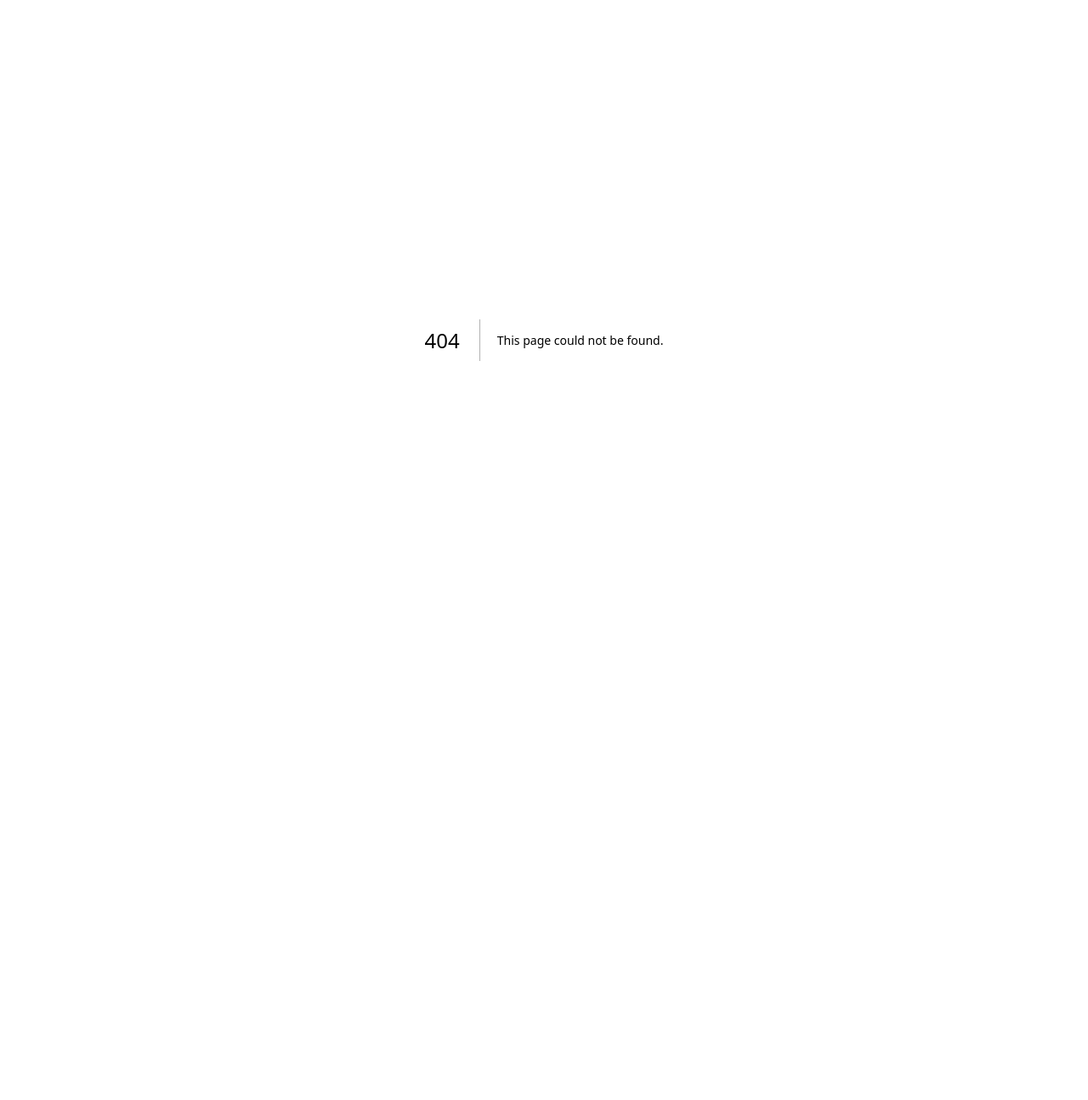
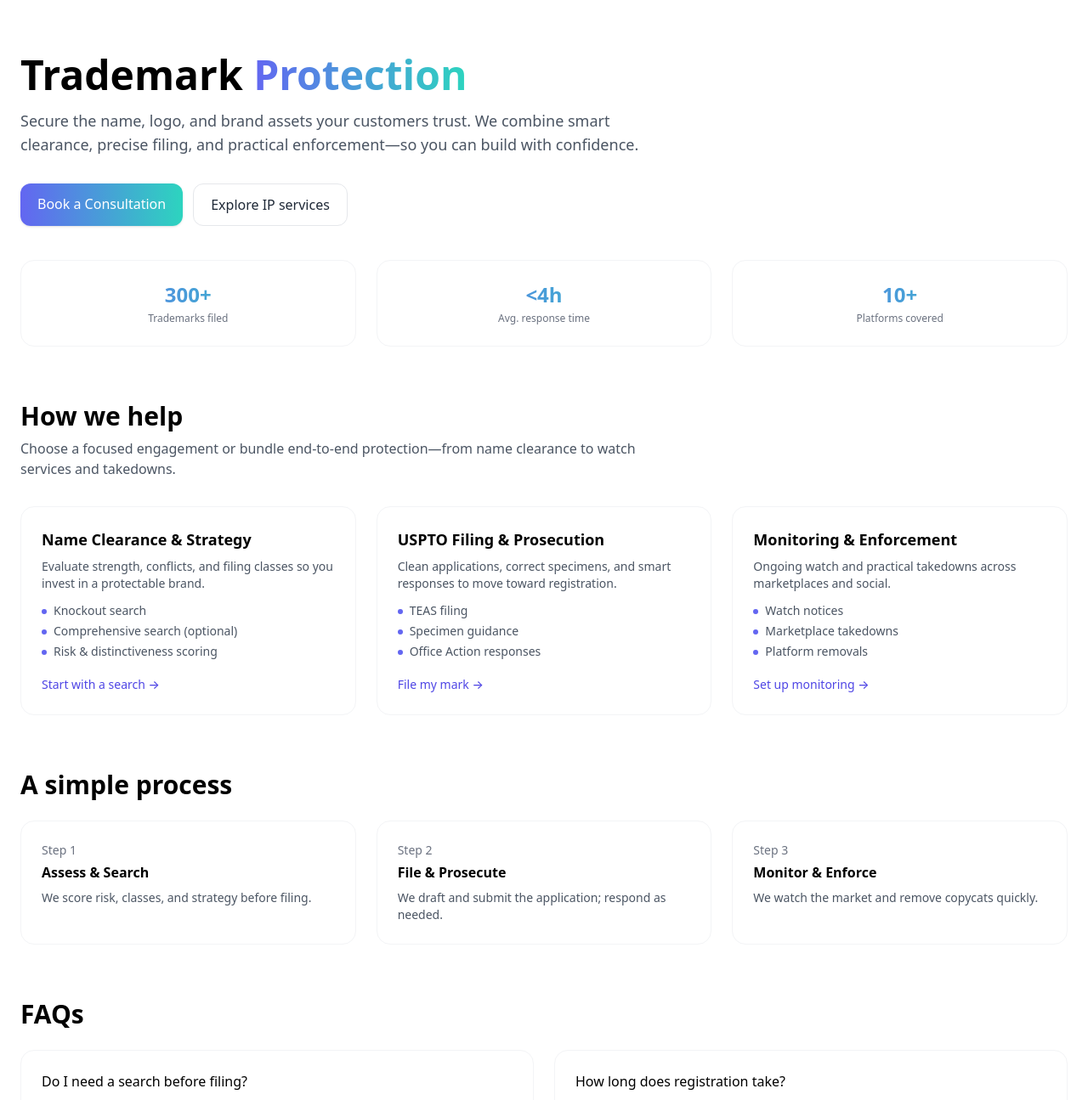
Before and after one commit to ajdreams17/Ascentlegal, a Next.js app: page /trademark in a window 1280 px wide. Before the commit this address had no page. Shown: the top 1295 px of the page at 85% size. Before the commit the page ends 800 px from the top, so only its background shows below. Built offline with nearby package versions, Linux system fonts and the light colour scheme.

Commit message:
Create page.jsx

```diff
--- /dev/null
+++ b/app/trademark/page.jsx
@@ -0,0 +1,181 @@
+import Link from "next/link";
+
+export const metadata = {
+  title: "Trademark Protection | Ascent Legal",
+  description:
+    "Name clearance, USPTO filing, and brand enforcement for founders and operators. Flat-fee options, fast turnarounds, business-first advice.",
+};
+
+const offerings = [
+  {
+    title: "Name Clearance & Strategy",
+    desc:
+      "Evaluate strength, conflicts, and filing classes so you invest in a protectable brand.",
+    bullets: ["Knockout search", "Comprehensive search (optional)", "Risk & distinctiveness scoring"],
+    cta: { label: "Start with a search", href: "/contact" },
+  },
+  {
+    title: "USPTO Filing & Prosecution",
+    desc:
+      "Clean applications, correct specimens, and smart responses to move toward registration.",
+    bullets: ["TEAS filing", "Specimen guidance", "Office Action responses"],
+    cta: { label: "File my mark", href: "/contact" },
+  },
+  {
+    title: "Monitoring & Enforcement",
+    desc:
+      "Ongoing watch and practical takedowns across marketplaces and social.",
+    bullets: ["Watch notices", "Marketplace takedowns", "Platform removals"],
+    cta: { label: "Set up monitoring", href: "/contact" },
+  },
+];
+
+const faqs = [
+  {
+    q: "Do I need a search before filing?",
+    a: "A comprehensive search reduces refusals and conflicts. We’ll score risk and recommend a filing plan.",
+  },
+  {
+    q: "How long does registration take?",
+    a: "Many applications see first USPTO review in 6–9 months. Timelines vary by basis and any refusals.",
+  },
+  {
+    q: "Flat fees or hourly?",
+    a: "Searches and standard filings are flat-fee. Responses and enforcement can be flat-fee or scoped up front.",
+  },
+];
+
+export default function TrademarkPage() {
+  return (
+    <main className="mx-auto max-w-7xl px-6 py-16">
+      {/* Hero */}
+      <section>
+        <h1 className="text-4xl md:text-5xl font-bold">
+          Trademark{" "}
+          <span className="bg-gradient-to-r from-indigo-500 to-teal-400 bg-clip-text text-transparent">
+            Protection
+          </span>
+        </h1>
+        <p className="mt-4 text-lg text-gray-600 max-w-3xl">
+          Secure the name, logo, and brand assets your customers trust. We combine smart clearance,
+          precise filing, and practical enforcement—so you can build with confidence.
+        </p>
+        <div className="mt-8 flex flex-wrap gap-3">
+          <Link
+            href="/contact"
+            className="rounded-xl bg-gradient-to-r from-indigo-500 to-teal-400 px-5 py-3 text-white shadow hover:opacity-90"
+          >
+            Book a Consultation
+          </Link>
+          <Link
+            href="/ip"
+            className="rounded-xl border border-gray-200 px-5 py-3 text-gray-800 hover:border-indigo-300"
+          >
+            Explore IP services
+          </Link>
+        </div>
+      </section>
+
+      {/* Proof / Stats */}
+      <section className="mt-10 grid grid-cols-1 sm:grid-cols-3 gap-6">
+        {[
+          { label: "Trademarks filed", value: "300+" },
+          { label: "Avg. response time", value: "<4h" },
+          { label: "Platforms covered", value: "10+" },
+        ].map((s) => (
+          <div key={s.label} className="rounded-2xl border border-gray-100 p-6 text-center bg-white">
+            <div className="text-2xl font-semibold bg-gradient-to-r from-indigo-500 to-teal-400 bg-clip-text text-transparent">
+              {s.value}
+            </div>
+            <div className="mt-1 text-xs text-gray-500">{s.label}</div>
+          </div>
+        ))}
+      </section>
+
+      {/* Offerings */}
+      <section className="mt-16">
+        <h2 className="text-2xl md:text-3xl font-semibold">How we help</h2>
+        <p className="mt-2 text-gray-600 max-w-3xl">
+          Choose a focused engagement or bundle end-to-end protection—from name clearance to
+          watch services and takedowns.
+        </p>
+
+        <div className="mt-8 grid sm:grid-cols-2 lg:grid-cols-3 gap-6">
+          {offerings.map((o) => (
+            <div
+              key={o.title}
+              className="rounded-2xl border border-gray-100 bg-white p-6 hover:shadow-sm transition-shadow"
+            >
+              <h3 className="text-lg font-semibold">{o.title}</h3>
+              <p className="mt-2 text-sm text-gray-600">{o.desc}</p>
+              <ul className="mt-3 space-y-1 text-sm text-gray-600">
+                {o.bullets.map((b) => (
+                  <li key={b} className="flex gap-2">
+                    <span className="h-1.5 w-1.5 mt-2 rounded-full bg-indigo-500" />
+                    {b}
+                  </li>
+                ))}
+              </ul>
+              <div className="mt-4">
+                <Link href={o.cta.href} className="text-sm font-medium text-indigo-600 hover:underline">
+                  {o.cta.label} →
+                </Link>
+              </div>
+            </div>
+          ))}
+        </div>
+      </section>
+
+      {/* Process */}
+      <section className="mt-16">
+        <h2 className="text-2xl md:text-3xl font-semibold">A simple process</h2>
+        <div className="mt-6 grid md:grid-cols-3 gap-6">
+          {[
+            { step: "1", title: "Assess & Search", text: "We score risk, classes, and strategy before filing." },
+            { step: "2", title: "File & Prosecute", text: "We draft and submit the application; respond as needed." },
+            { step: "3", title: "Monitor & Enforce", text: "We watch the market and remove copycats quickly." },
+          ].map((p) => (
+            <div key={p.step} className="rounded-2xl border border-gray-100 bg-white p-6">
+              <div className="text-sm text-gray-500">Step {p.step}</div>
+              <h3 className="mt-1 font-semibold">{p.title}</h3>
+              <p className="mt-2 text-sm text-gray-600">{p.text}</p>
+            </div>
+          ))}
+        </div>
+      </section>
+
+      {/* FAQs */}
+      <section className="mt-16">
+        <h2 className="text-2xl md:text-3xl font-semibold">FAQs</h2>
+        <div className="mt-6 grid md:grid-cols-2 gap-6">
+          {faqs.map((f) => (
+            <div key={f.q} className="rounded-2xl border border-gray-100 bg-white p-6">
+              <h4 className="font-medium">{f.q}</h4>
+              <p className="mt-2 text-sm text-gray-600">{f.a}</p>
+            </div>
+          ))}
+        </div>
+      </section>
+
+      {/* Final CTA */}
+      <section className="mt-16 text-center">
+        <h3 className="text-xl font-semibold">Ready to protect your brand?</h3>
+        <p className="mt-2 text-gray-600">Tell us your goals—we’ll map the fastest path.</p>
+        <div className="mt-4 flex gap-3 justify-center">
+          <Link
+            href="/contact"
+            className="rounded-xl bg-gradient-to-r from-indigo-500 to-teal-400 px-5 py-3 text-white shadow hover:opacity-90"
+          >
+            Book a Consultation
+          </Link>
+          <Link
+            href="/ip"
+            className="rounded-xl border border-gray-200 px-5 py-3 text-gray-800 hover:border-indigo-300"
+          >
+            See all IP services
+          </Link>
+        </div>
+      </section>
+    </main>
+  );
+}
```
